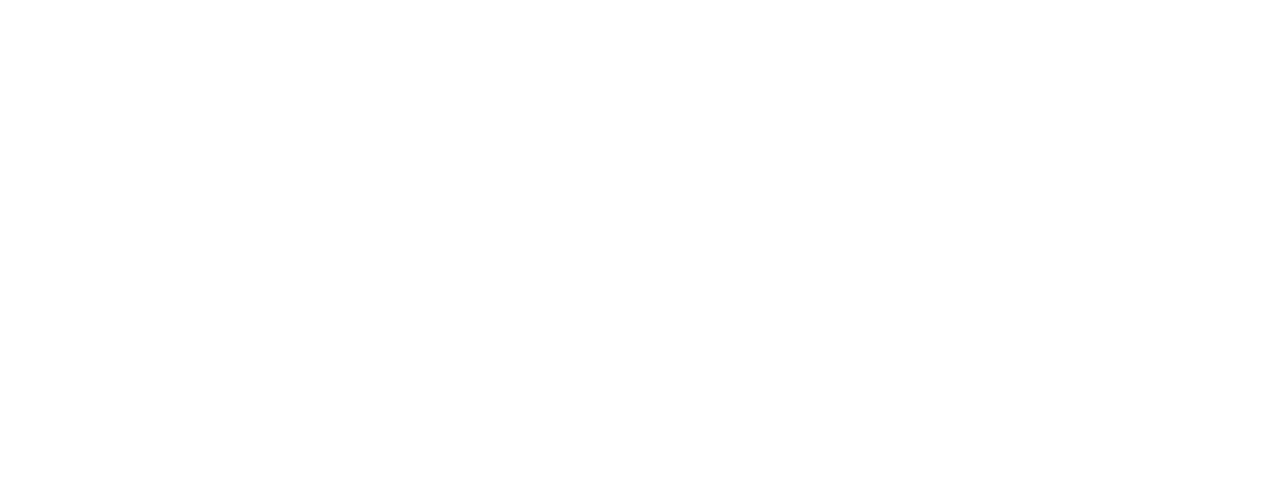
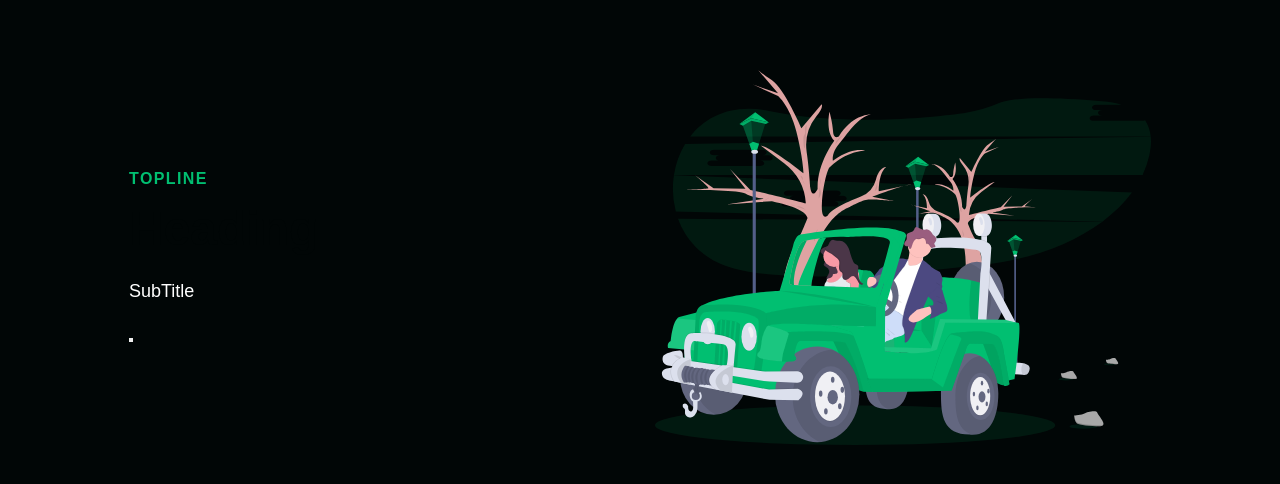
Before and after one commit to tarunfy/dolla, a Next.js app: page / in a window 1280 px wide. Shown: the part 958-1442 px from the top of the page. Before the commit the page ends 800 px from the top, so only its background shows below. Built offline with nearby package versions, Linux system fonts and the light colour scheme; a web font is replaced by a local one.

Commit message:
styled info section

```diff
--- /dev/null
+++ b/components/InfoSection/InfoElements.jsx
@@ -0,0 +1,99 @@
+import styled from "styled-components";
+
+export const InfoContainer = styled.div`
+  color: #fff;
+  background: ${({ lightBg }) => (lightBg ? "#f9f9f9" : "#010606")};
+
+  @media screen and (max-width: 768px) {
+    padding: 100px 0px;
+  }
+`;
+
+export const InfoWrapper = styled.div`
+  display: grid;
+  z-index: 1;
+  height: 860px;
+  width: 100%;
+  max-width: 1100px;
+  margin-right: auto;
+  margin-left: auto;
+  padding: 0 24px;
+  justify-content: center;
+`;
+
+export const InfoRow = styled.div`
+  display: grid;
+  grid-auto-columns: minmax(auto, 1fr);
+  align-items: center;
+  grid-template-areas: ${({ imgStart }) =>
+    imgStart ? `'col2 col1'` : `'col1 col2'`};
+
+  @media screen and (max-width: 768px) {
+    grid-template-areas: ${({ imgStart }) =>
+      imgStart ? `'col1' 'col2'` : `'col1 col1' 'col2 col2'`};
+  }
+`;
+
+export const Column1 = styled.div`
+  margin-bottom: 15px;
+  padding: 0 15px;
+  grid-area: col1;
+`;
+
+export const Column2 = styled.div`
+  margin-bottom: 15px;
+  padding: 0 15px;
+  grid-area: col2;
+`;
+
+export const TextWrapper = styled.div`
+  max-width: 540px;
+  padding-top: 0;
+  padding-bottom: 16px;
+`;
+
+export const TopLine = styled.p`
+  color: #01bf71;
+  font-size: 16px;
+  line-height: 16px;
+  font-weight: 700;
+  letter-spacing: 1.4px;
+  text-transform: uppercase;
+  margin-bottom: 16px;
+`;
+
+export const Heading = styled.h1`
+  margin-bottom: 24px;
+  font-size: 48px;
+  line-height: 1.1;
+  font-weight: 600;
+  color: ${({ lightText }) => (lightText ? "#f7f8fa" : "#010606")};
+
+  @media screen and (max-width: 480px) {
+    font-size: 32px;
+  }
+`;
+
+export const SubTitle = styled.p`
+  max-width: 440px;
+  margin-bottom: 35px;
+  font-size: 18px;
+  line-height: 24px;
+  color: ${({ darkText }) => (darkText ? "#010606" : "#fff")}; ;
+`;
+
+export const BtnWrap = styled.div`
+  display: flex;
+  justify-content: flex-start;
+`;
+
+export const ImgWrap = styled.div`
+  max-width: 555px;
+  height: 100%;
+`;
+
+export const Img = styled.img`
+  width: 100%;
+  margin: 0 0 10px 0;
+  padding-right: 0;
+`;
--- /dev/null
+++ b/components/InfoSection/index.jsx
@@ -0,0 +1,46 @@
+import React from "react";
+import { Button } from "react-scroll";
+import {
+  InfoContainer,
+  InfoWrapper,
+  Column1,
+  InfoRow,
+  TextWrapper,
+  Heading,
+  TopLine,
+  BtnWrap,
+  SubTitle,
+  Column2,
+  ImgWrap,
+  Img,
+} from "./InfoElements";
+
+const InfoSection = () => {
+  return (
+    <>
+      <InfoContainer>
+        <InfoWrapper>
+          <InfoRow>
+            <Column1>
+              <TextWrapper>
+                <TopLine>TopLine</TopLine>
+                <Heading>Heading</Heading>
+                <SubTitle>SubTitle</SubTitle>
+                <BtnWrap>
+                  <Button to="home" />
+                </BtnWrap>
+              </TextWrapper>
+            </Column1>
+            <Column2>
+              <ImgWrap>
+                <Img src="/imgs/svg-1.svg" />
+              </ImgWrap>
+            </Column2>
+          </InfoRow>
+        </InfoWrapper>
+      </InfoContainer>
+    </>
+  );
+};
+
+export default InfoSection;
--- a/pages/index.js
+++ b/pages/index.js
@@ -2,6 +2,7 @@
 import Navbar from "../components/Navbar";
 import Sidebar from "../components/Sidebar";
 import HeroSection from "../components/HeroSection";
+import InfoSection from "../components/InfoSection";
 
 export default function Home() {
   const [isOpen, setIsOpen] = useState(false);
@@ -15,6 +16,7 @@
       <Sidebar toggle={toggle} isOpen={isOpen} />
       <Navbar toggle={toggle} />
       <HeroSection />
+      <InfoSection />
     </>
   );
 }
```
Also changed, not shown: components/InfoSection/Data.js (added).
